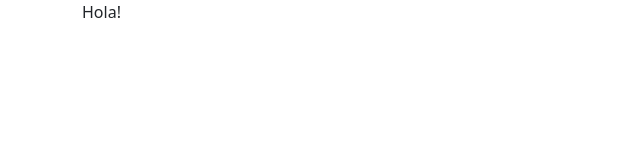
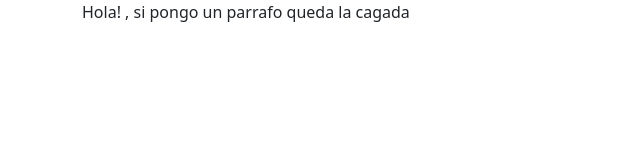
Before and after one commit to Javier1024/EPE1, a plain HTML site: page index.html in a window 1280 px wide. Shown: the whole page, without its empty margins (0-640 px from the left). Drawn offline with nearby package versions, Linux system fonts and the light colour scheme.

Commit message:
testting push

```diff
--- a/index.html
+++ b/index.html
@@ -7,7 +7,7 @@
 <body>
 
     <div class="container">
-        Hola!
+        Hola! , si pongo un parrafo queda la cagada
     </div>
 
 
```
Also changed, not shown: 1 other file.
